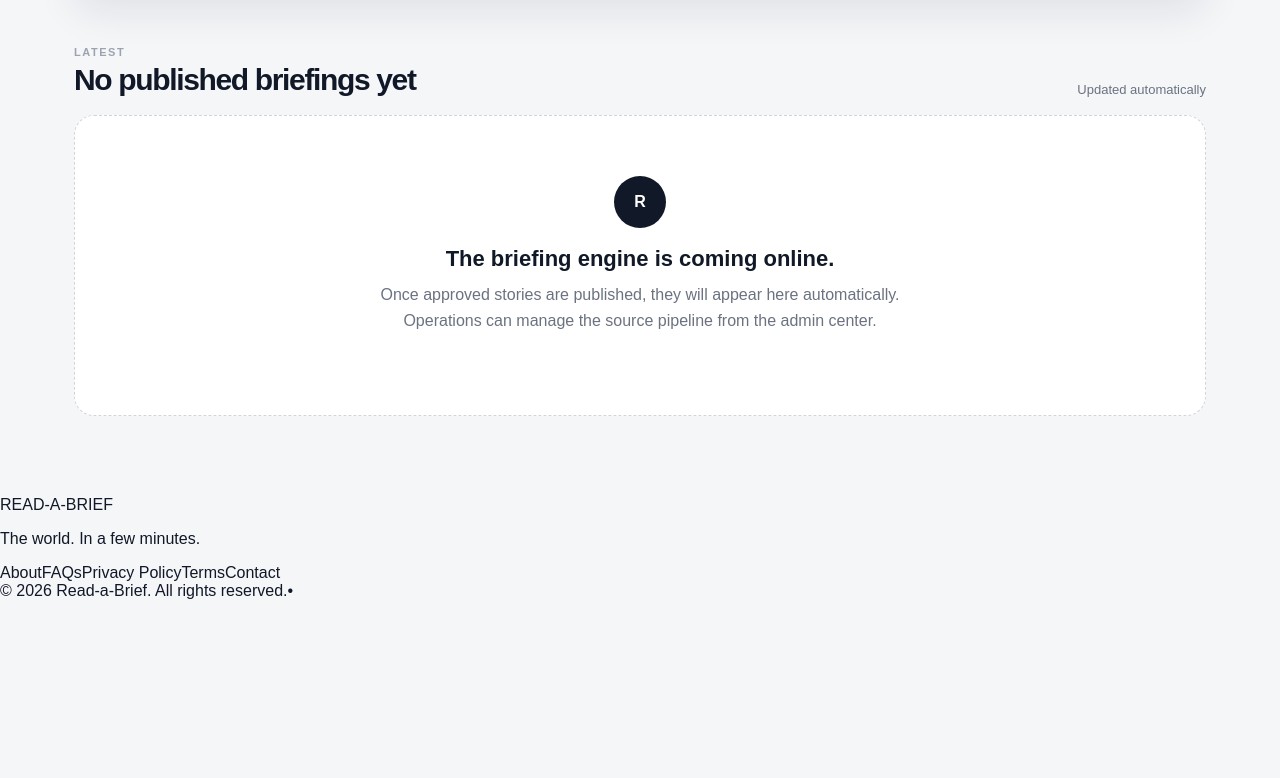
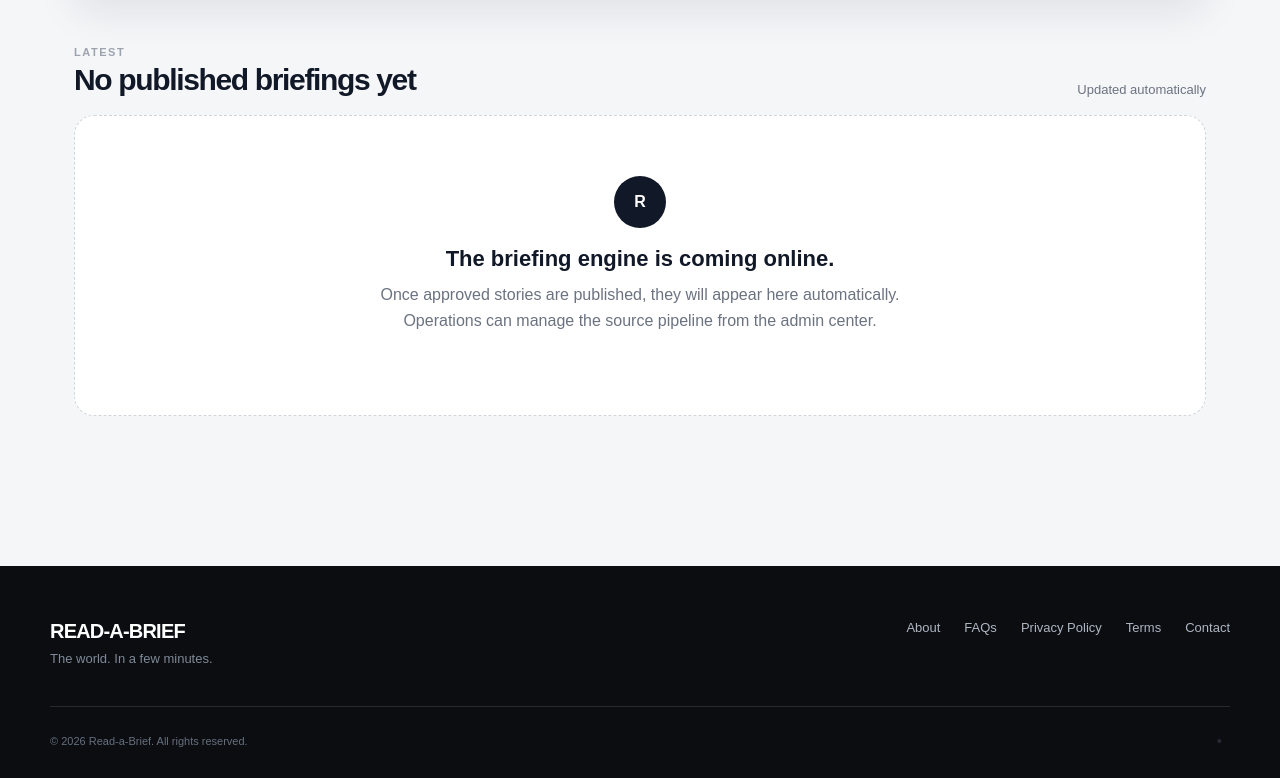
Before and after one commit to Developer0-lab/Read-a-brief, a Next.js app: page / in a window 1280 px wide. Shown: the part 689-1467 px from the top of the page. Before the commit the page ends 1289 px from the top, so only its background shows below. Built offline with nearby package versions, Linux system fonts and the light colour scheme; no server answers; the database is empty.

Commit message:
Add public footer and informational page styles

```diff
--- a/app/globals.css
+++ b/app/globals.css
@@ -47,6 +47,29 @@ h1 em { font-style: normal; color: #d1d5db; }
 .empty-mark { width:52px; height:52px; border-radius:50%; display:grid; place-items:center; margin:0 auto 18px; background:#111827; color:white; font-weight:900; }
 .empty-state h3 { margin:0 0 10px; font-size:22px; }
 .empty-state p { max-width:570px; margin:0 auto 22px; color:#6b7280; line-height:1.6; }
+.public-footer { background:#0b0d11; color:#d1d5db; margin-top:70px; padding:54px 24px 22px; }
+.public-footer-inner, .public-footer-bottom { max-width:1180px; margin:0 auto; }
+.public-footer-inner { display:flex; justify-content:space-between; gap:40px; align-items:flex-start; }
+.footer-brand { color:white; font-weight:800; letter-spacing:-.04em; font-size:20px; }
+.public-footer p { color:#7f8997; margin:8px 0 0; font-size:13px; }
+.footer-links { display:flex; flex-wrap:wrap; gap:12px 24px; font-size:13px; color:#aeb6c2; }
+.footer-links a:hover { color:white; }
+.public-footer-bottom { border-top:1px solid #252a33; margin-top:40px; padding-top:18px; display:flex; justify-content:space-between; align-items:center; color:#66707e; font-size:11px; }
+.footer-admin { color:#252a33; font-size:15px; line-height:1; padding:8px; }
+.footer-admin:hover { color:#7f8997; }
+.simple-page-header { background:#0b0d11; color:white; padding:22px 24px; }
+.simple-page-header .brand { display:block; max-width:1180px; margin:0 auto; }
+.info-page { max-width:820px; margin:0 auto; padding:72px 24px 30px; }
+.info-page h1 { max-width:none; font-size:clamp(42px,6vw,68px); color:#111827; }
+.info-page h2 { margin:42px 0 10px; font-size:24px; letter-spacing:-.03em; }
+.info-page p { color:#4b5563; line-height:1.75; font-size:16px; }
+.info-lead { font-size:21px !important; line-height:1.6 !important; color:#374151 !important; }
+.faq-list { margin-top:42px; }
+.faq-item { border-top:1px solid #e5e7eb; padding:24px 0; }
+.faq-item h2 { margin:0 0 9px; font-size:19px; }
+.faq-item p { margin:0; }
+.contact-card { background:white; border:1px solid #e5e7eb; border-radius:18px; padding:25px; margin-top:40px; }
+.contact-card h2 { margin-top:0; }
 .table-card { background:white; border:1px solid #e5e7eb; border-radius:18px; overflow:hidden; }
 .story-table-head, .story-row { display:grid; grid-template-columns:minmax(0,2fr) 150px 110px; gap:18px; align-items:center; padding:17px 20px; }
 .story-table-head { background:#f9fafb; color:#6b7280; text-transform:uppercase; letter-spacing:.1em; font-size:10px; font-weight:800; }
@@ -76,5 +99,5 @@ h1 em { font-style: normal; color: #d1d5db; }
 .auth-links { display:flex; justify-content:space-between; gap:12px; flex-wrap:wrap; font-size:13px; }
 .auth-error { padding:12px; border-radius:10px; background:#fef2f2; color:#b91c1c; font-size:13px; }
 .auth-success { padding:12px; border-radius:10px; background:#ecfdf5; color:#047857; font-size:13px; }
-@media (max-width: 800px) { .grid { grid-template-columns: 1fr; } .admin-links, .article-grid { grid-template-columns:1fr; } .nav { display: none; } .hero { padding-top: 58px; } .search { max-width:none; } .story-table-head { display:none; } .story-row { grid-template-columns:1fr; gap:7px; } }
-@media (max-width: 520px) { .search { flex-direction:column; } .search button { width:100%; } .header-inner { padding:15px 18px; } .content { padding-left:18px; padding-right:18px; } .hero { padding-left:18px; padding-right:18px; } .article-shell { padding-left:18px; padding-right:18px; } }
+@media (max-width: 800px) { .grid { grid-template-columns: 1fr; } .admin-links, .article-grid { grid-template-columns:1fr; } .nav { display: none; } .hero { padding-top: 58px; } .search { max-width:none; } .story-table-head { display:none; } .story-row { grid-template-columns:1fr; gap:7px; } .public-footer-inner { flex-direction:column; } }
+@media (max-width: 520px) { .search { flex-direction:column; } .search button { width:100%; } .header-inner { padding:15px 18px; } .content { padding-left:18px; padding-right:18px; } .hero { padding-left:18px; padding-right:18px; } .article-shell, .info-page { padding-left:18px; padding-right:18px; } .simple-page-header { padding-left:18px; padding-right:18px; } .public-footer { padding-left:18px; padding-right:18px; } }
```
